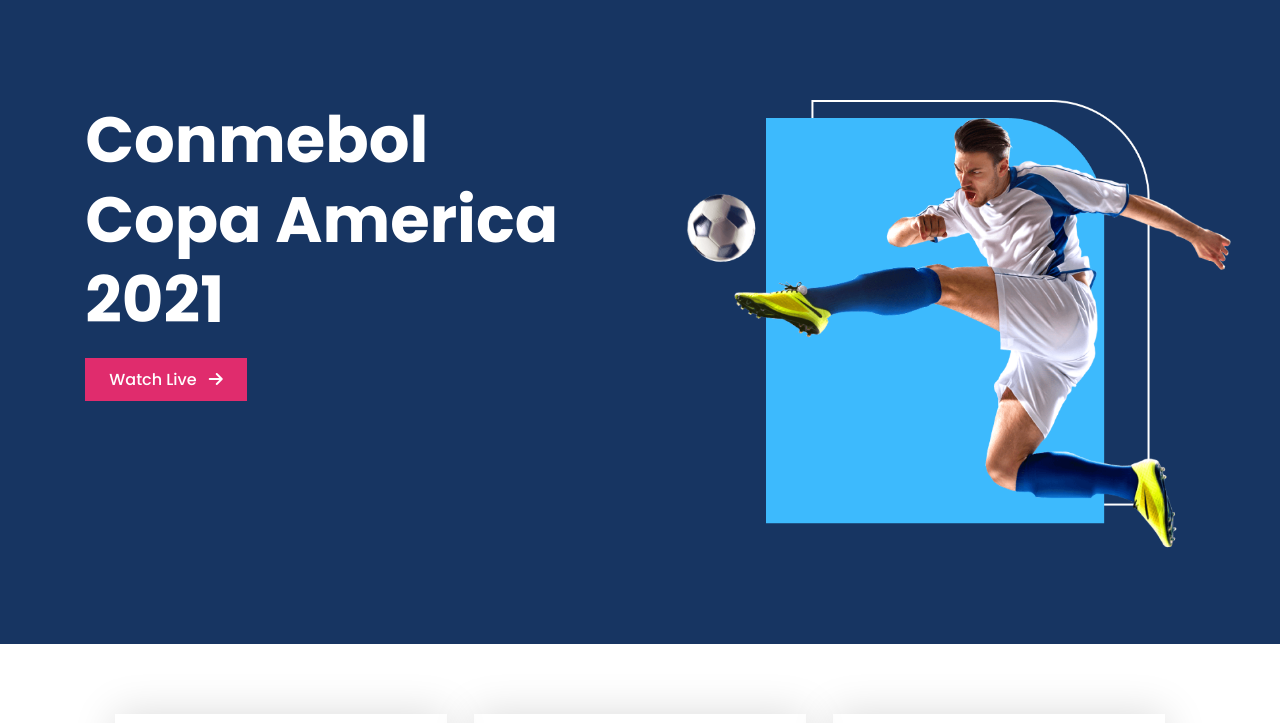
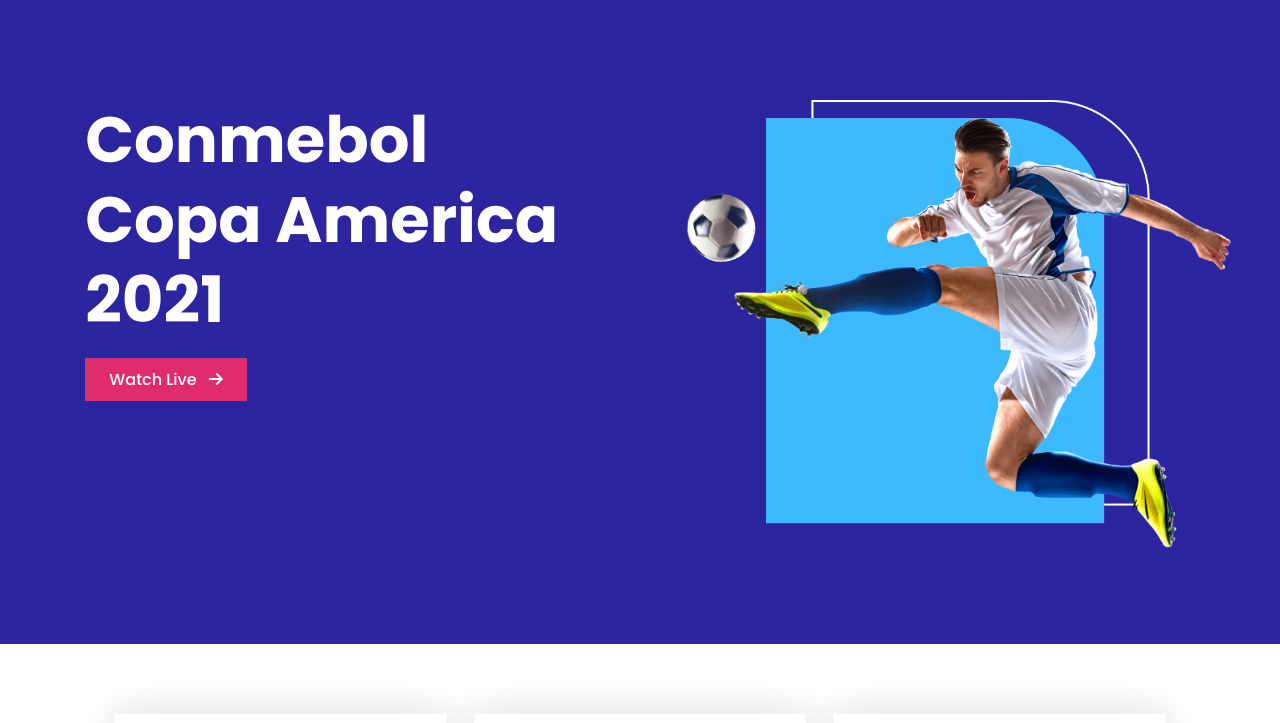
Before and after one commit to Rx-devs/watch-live-match, a plain HTML site: page index.html in a window 1280 px wide. Shown: the top 723 px of the page. Drawn offline with Linux system fonts and the light colour scheme.

Commit message:
bg-color fix

```diff
--- a/css/style.css
+++ b/css/style.css
@@ -16,7 +16,7 @@ h1{
 
 /* top banner styles */
 .top-banner{
-    background-color: #173562;
+    background-color: #2D25A0;
     color: #FFFFFF;
     padding: 100px 0 86px 0;
 }
```
